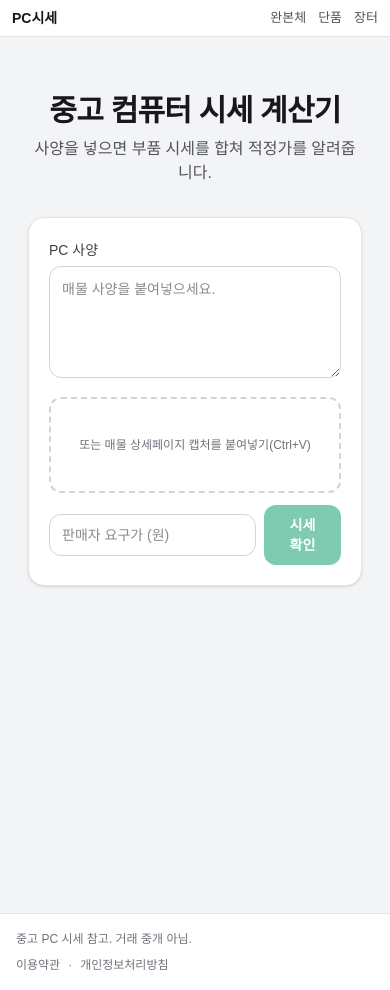
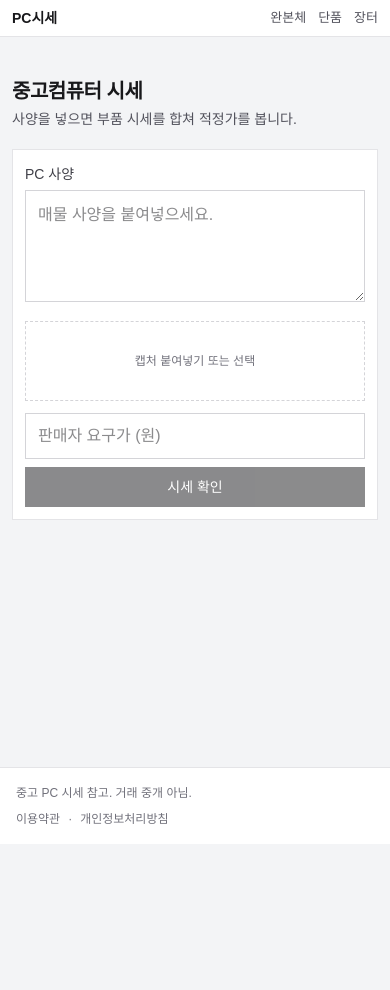
Before and after one commit to active06119-cpu/usedpcprice, a Next.js app: page /calculator in a window 390 px wide. After the commit the page ends 844 px from the top, so only its background shows below. Built offline with nearby package versions, Linux system fonts and the light colour scheme.

Commit message:
fix: calculator layout for phone and desktop

```diff
--- a/src/app/calculator/page.tsx
+++ b/src/app/calculator/page.tsx
@@ -93,100 +93,97 @@ export default function CalculatorPage() {
   const hasCase = result?.priced?.some((p) => p.category === "CASE") ?? false;
 
   return (
-    <main className="mx-auto min-h-screen max-w-2xl px-4 py-10">
-      <div className="text-center">
-        <h1 className="text-3xl font-bold tracking-tight text-zinc-900">중고 컴퓨터 시세 계산기</h1>
-        <p className="mt-2 text-zinc-600">사양을 넣으면 부품 시세를 합쳐 적정가를 알려줍니다.</p>
-      </div>
+    <main className="mx-auto w-full max-w-2xl py-6 sm:py-10">
+      <h1 className="text-xl font-bold tracking-tight text-zinc-900 sm:text-2xl">중고컴퓨터 시세</h1>
+      <p className="mt-1 text-sm text-zinc-600">사양을 넣으면 부품 시세를 합쳐 적정가를 봅니다.</p>
 
-      <div className="mt-8 rounded-2xl border border-zinc-200 bg-white p-5 shadow-sm">
+      <div className="mt-5 border border-zinc-200 bg-white p-3 sm:mt-6 sm:p-5">
         <label className="text-sm font-medium text-zinc-700">PC 사양</label>
         <textarea
-          className="mt-1 h-28 w-full rounded-xl border border-zinc-300 p-3 text-sm outline-none focus:border-emerald-500 focus:ring-2 focus:ring-emerald-100"
+          className="mt-1 h-28 w-full border border-zinc-300 p-3 text-base outline-none focus:border-zinc-500 sm:text-sm"
           placeholder={"매물 사양을 붙여넣으세요."}
           value={text}
           onChange={(e) => setText(e.target.value)}
           onPaste={onPaste}
         />
-        <label className="mt-3 flex h-24 cursor-pointer items-center justify-center rounded-xl border-2 border-dashed border-zinc-300 text-xs text-zinc-500 hover:border-emerald-400">
+        <label className="mt-3 flex h-20 cursor-pointer items-center justify-center border border-dashed border-zinc-300 text-xs text-zinc-500 sm:h-24">
           {image ? (
             // eslint-disable-next-line @next/next/no-img-element
-            <img src={image} alt="캡처" className="max-h-20 rounded" />
+            <img src={image} alt="캡처" className="max-h-16 sm:max-h-20" />
           ) : (
-            <span>또는 매물 상세페이지 캡처를 붙여넣기(Ctrl+V)</span>
+            <span>캡처 붙여넣기 또는 선택</span>
           )}
           <input type="file" accept="image/*" className="hidden" onChange={(e) => e.target.files?.[0] && readFile(e.target.files[0])} />
         </label>
-        <div className="mt-3 flex items-center gap-2">
+        <div className="mt-3 flex flex-col gap-2 sm:flex-row sm:items-center">
           <input
             value={asking}
             onChange={(e) => setAsking(e.target.value)}
             inputMode="numeric"
             placeholder="판매자 요구가 (원)"
-            className="flex-1 rounded-xl border border-zinc-300 px-3 py-2.5 text-sm outline-none focus:border-emerald-500 focus:ring-2 focus:ring-emerald-100"
+            className="w-full border border-zinc-300 px-3 py-2.5 text-base outline-none focus:border-zinc-500 sm:flex-1 sm:text-sm"
           />
-          <button type="button" onClick={check} disabled={loading || (!text.trim() && !image)} className="rounded-xl bg-emerald-600 px-6 py-2.5 text-sm font-semibold text-white disabled:opacity-50">
+          <button type="button" onClick={check} disabled={loading || (!text.trim() && !image)} className="w-full bg-zinc-900 px-5 py-2.5 text-sm font-medium text-white disabled:opacity-50 sm:w-auto">
             {loading ? "확인 중..." : "시세 확인"}
           </button>
         </div>
       </div>
 
-      {message ? <p className="mt-4 rounded-xl border border-zinc-200 bg-zinc-50 px-4 py-3 text-sm text-zinc-700">{message}</p> : null}
+      {message ? <p className="mt-4 border border-zinc-200 bg-zinc-50 px-4 py-3 text-sm text-zinc-700">{message}</p> : null}
 
       {result?.ok ? (
-        <div className="mt-6 rounded-2xl border border-zinc-200 bg-white p-5 shadow-sm">
-          <div className="flex flex-col items-center gap-2 border-b border-zinc-100 pb-4 text-center">
+        <div className="mt-5 border border-zinc-200 bg-white p-3 sm:mt-6 sm:p-5">
+          <div className="border-b border-zinc-100 pb-4">
             {result.verdict ? (
-              <span className={`inline-flex rounded-full border px-4 py-1.5 text-base font-bold ${verdictStyle[result.verdict] ?? ""}`}>
+              <span className={`inline-flex border px-3 py-1 text-sm font-bold ${verdictStyle[result.verdict] ?? ""}`}>
                 {result.verdictKo}
               </span>
             ) : null}
             {result.cached ? (
-              <p className="text-[11px] text-zinc-400">같은 글의 저장 결과를 다시 쓰셨습니다.</p>
+              <p className="mt-2 text-[11px] text-zinc-400">같은 글의 저장 결과를 다시 쓰셨습니다.</p>
             ) : null}
-            <div className="mt-1 flex items-end gap-6">
+            <div className="mt-3 grid grid-cols-2 gap-3">
               <div>
                 <div className="text-xs text-zinc-500">적정가</div>
-                <div className="text-2xl font-bold text-zinc-900">{krw(result.fairMid)}</div>
+                <div className="text-xl font-bold text-zinc-900 sm:text-2xl">{krw(result.fairMid)}</div>
               </div>
-              <div className="text-zinc-300">vs</div>
               <div>
                 <div className="text-xs text-zinc-500">요구가</div>
-                <div className="text-2xl font-bold text-zinc-500">{krw(result.askingPriceKrw)}</div>
+                <div className="text-xl font-bold text-zinc-500 sm:text-2xl">{krw(result.askingPriceKrw)}</div>
               </div>
             </div>
-            <div className="text-xs text-zinc-400">적정가 범위 {krw(result.fairLow)} ~ {krw(result.fairHigh)}</div>
+            <div className="mt-2 text-xs text-zinc-400">범위 {krw(result.fairLow)} ~ {krw(result.fairHigh)}</div>
           </div>
 
-          <table className="mt-4 w-full text-sm">
+          <div className="mt-3 overflow-x-auto">
+            <table className="w-full min-w-[280px] text-sm">
               <tbody>
                 {result.priced?.map((p, i) => (
                   <tr key={`${p.name}-${i}`} className="border-b border-zinc-50">
-                  <td className="py-2">
-                    <div>{p.name}</div>
+                    <td className="py-2 pr-3">
+                      <div className="break-keep">{p.name}</div>
                       <div className="text-[11px] text-zinc-400">{sampleLabel(p)}{p.basis && p.basis !== "고정가" ? ` · ${p.basis}` : ""}</div>
                     </td>
-                  <td className="py-2 text-right font-medium">{krw(p.mid)}</td>
+                    <td className="py-2 text-right font-medium whitespace-nowrap">{krw(p.mid)}</td>
                   </tr>
                 ))}
                 <tr className="border-b border-zinc-50 text-zinc-500">
-                <td className="py-1.5">{hasCase ? "쿨러·기타 잔부품 (정액)" : "케이스·쿨러 등 잔부품 (정액)"}</td>
-                <td className="py-1.5 text-right">{krw(result.miscAllowance)}</td>
+                  <td className="py-1.5 pr-3">{hasCase ? "쿨러·기타 잔부품" : "케이스·쿨러 등"}</td>
+                  <td className="py-1.5 text-right whitespace-nowrap">{krw(result.miscAllowance)}</td>
                 </tr>
               </tbody>
             </table>
+          </div>
 
           {result.unpriced && result.unpriced.length > 0 ? (
-            <div className="mt-4 rounded-xl border border-amber-200 bg-amber-50 p-3">
+            <div className="mt-4 border border-amber-200 bg-amber-50 p-3">
               <p className="text-xs font-medium text-amber-800">시세가 없어 합산에서 빼 부품</p>
               <ul className="mt-2 space-y-1 text-xs text-amber-900">
                 {result.unpriced.map((u) => (
                   <li key={u.name} className="flex justify-between gap-3">
-                    <span>{u.name}</span>
-                    <span className="tabular-nums">
-                      {u.estimateMid
-                        ? `참고 ${krw(u.estimateLow)} ~ ${krw(u.estimateHigh)}`
-                        : "참고가 없음"}
+                    <span className="min-w-0 break-keep">{u.name}</span>
+                    <span className="shrink-0 tabular-nums">
+                      {u.estimateMid ? `참고 ${krw(u.estimateLow)} ~ ${krw(u.estimateHigh)}` : "참고가 없음"}
                     </span>
                   </li>
                 ))}
```
Lines whose indentation alone changed are shown as unchanged.
